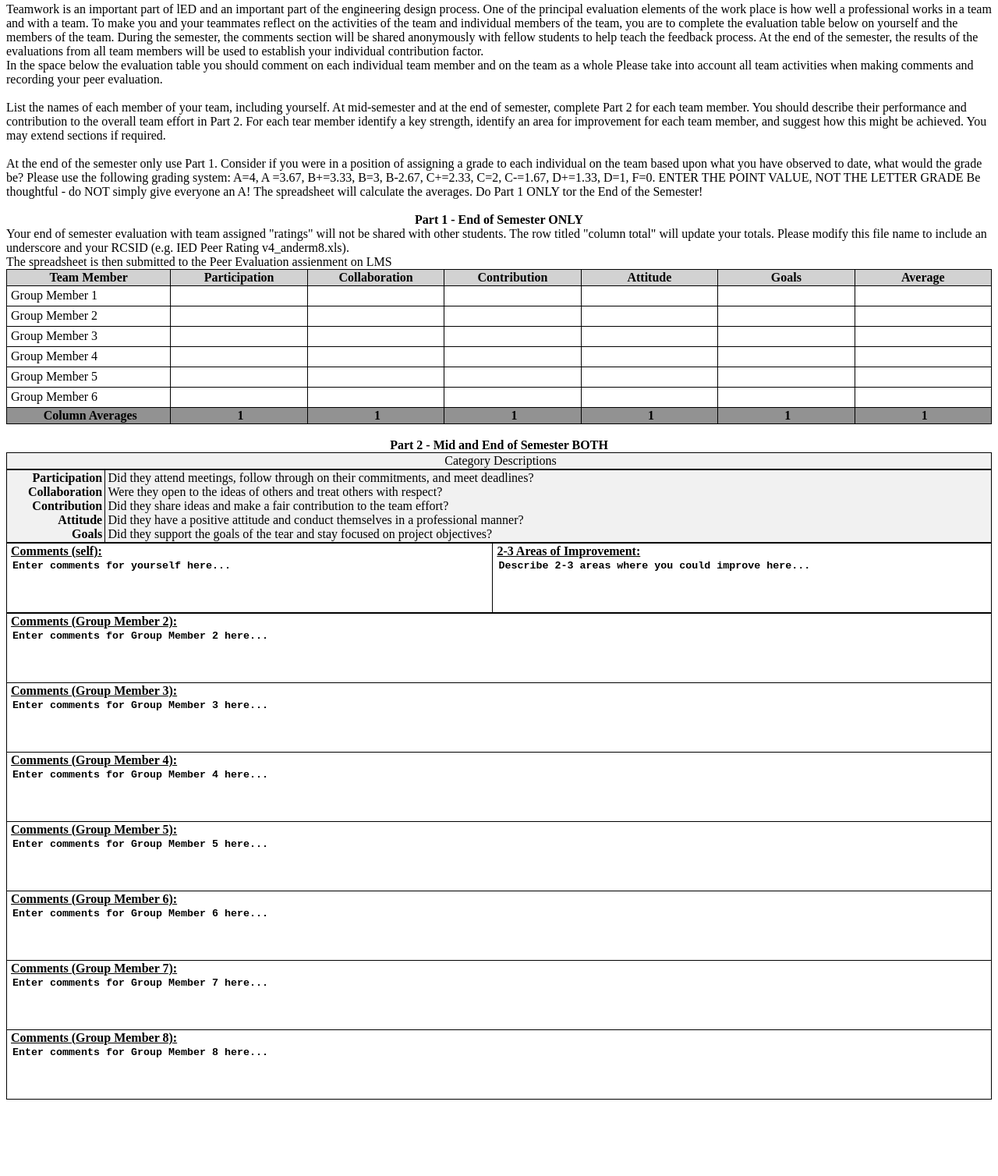
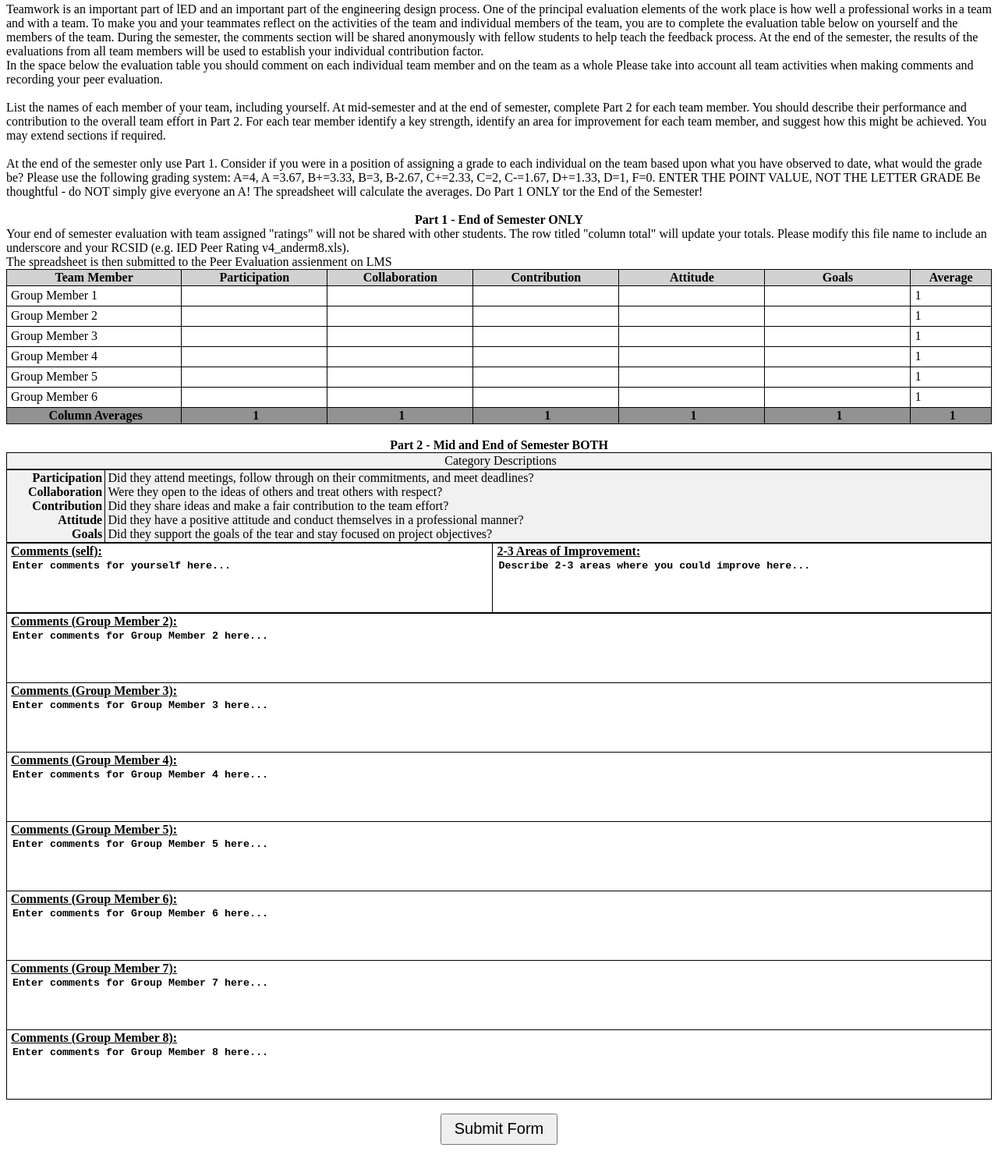
Before and after one commit to cprbucat2/team-feedback, a plain HTML site: page app/www/index.html in a window 1280 px wide. Shown: the part 132-1640 px from the top of the page at 78% size. Before the commit the page ends 1550 px from the top, so only its background shows below. Drawn offline with Linux system fonts and the light colour scheme.

Commit message:
Added submission javascript

```diff
--- /dev/null
+++ b/app/www/collect.js
@@ -0,0 +1,47 @@
+
+
+function submit_form() {
+	//collect the data
+	const groupData = [];
+	console.log("your omo");
+	const groupMemberNames = document.querySelectorAll(".feedback-data__row-name");
+	const comments = document.querySelectorAll(".feedback-comments__member-comments");
+	const allScores = document.querySelectorAll(".feedback-data__cell");
+	//for each group member, collect and validate specific data
+	for (var i = 0; i < 6; i++) {
+		var memComment = "";
+		if (i == 0) {
+			memComment = comments[0].value;
+			if (memComment == "") {
+				// error - TODO: implement error in data validation
+			}
+		}
+		memComment = memComment.concat("\n", comments[i+1].value);
+		if (memComment == "") {
+			// error - TODO: implement error in data validation
+		}
+		const scores = [];
+		for (var k = 0; k < 5; k++) {
+			if (allScores[i*5+k].value == '') {
+				// error - TODO: implement error in data validation
+			}
+			scores.push(allScores[i*5+k].value);
+		}
+		const data = [groupMemberNames[i].innerText, scores, memComment];
+		groupData.push(data);
+	}
+	//write data to object
+	const studentInput = {
+		studentName: "John",
+		studentGroup: "Beatles",
+		groupSize: 6,
+		groupsData: groupData
+	};
+	console.log(studentInput);
+	//json serialize it
+	var data = JSON.stringify(studentInput);
+	//send in a post reqest to server '/api/submit'?
+
+	//report successful submission
+	document.getElementById("successful_submit").innerHTML = "Form submitted successfully.";
+}
--- a/app/www/index.html
+++ b/app/www/index.html
@@ -6,6 +6,7 @@
     <link rel="stylesheet" href="styles.css">
 	<link rel="shortcut icon" href="favicon.ico" type="image/x-icon">
     <title>Document</title>
+	<script src="collect.js"></script>
 </head>
 <body>
 	<div class="course">
@@ -41,31 +42,31 @@
 			<th class="feedback-data__header">Average</th>
 			</tr>
 			<tr>
-			<td class="feedback-data__row-name">Group Member 1</td>
+			<td class="feedback-data__row-name" id="gm1">Group Member 1</td>
 			<td><textarea class="feedback-data__cell" id="participation_1" rows="1" cols="10" maxlength="10"></textarea></td>
 			<td><textarea class="feedback-data__cell" id="collaboration_1" rows="1" cols="10" maxlength="10"></textarea></td>
 			<td><textarea class="feedback-data__cell" id="contribution_1" rows="1" cols="10" maxlength="10"></textarea></td>
 			<td><textarea class="feedback-data__cell" id="attitude_1" rows="1" cols="10" maxlength="10"></textarea></td>
 			<td><textarea class="feedback-data__cell" id="goals_1" rows="1" cols="10" maxlength="10"></textarea></td>
-			<td><textarea class="feedback-data__cell" id="average_1" rows="1" cols="10" maxlength="10"></textarea></td>
+			<td class="feedback-data__row-avg" id="rowavg1">1</td>
 			</tr>
 			<tr>
-			<td class="feedback-data__row-name">Group Member 2</td>
+			<td class="feedback-data__row-name" id="gm2">Group Member 2</td>
 			<td><textarea class="feedback-data__cell" id="participation_2" rows="1" cols="10" maxlength="10"></textarea></td>
 			<td><textarea class="feedback-data__cell" id="collaboration_2" rows="1" cols="10" maxlength="10"></textarea></td>
 			<td><textarea class="feedback-data__cell" id="contribution_2" rows="1" cols="10" maxlength="10"></textarea></td>
 			<td><textarea class="feedback-data__cell" id="attitude_2" rows="1" cols="10" maxlength="10"></textarea></td>
 			<td><textarea class="feedback-data__cell" id="goals_2" rows="1" cols="10" maxlength="10"></textarea></td>
-			<td><textarea class="feedback-data__cell" id="average_2" rows="1" cols="10" maxlength="10"></textarea></td>
+			<td class="feedback-data__row-avg" id="rowavg2">1</td>
 			</tr>
 			<tr>
-			<td class="feedback-data__row-name">Group Member 3</td>
+			<td class="feedback-data__row-name" >Group Member 3</td>
 			<td><textarea class="feedback-data__cell" id="participation_3" rows="1" cols="10" maxlength="10"></textarea></td>
 			<td><textarea class="feedback-data__cell" id="collaboration_3" rows="1" cols="10" maxlength="10"></textarea></td>
 			<td><textarea class="feedback-data__cell" id="contribution_3" rows="1" cols="10" maxlength="10"></textarea></td>
 			<td><textarea class="feedback-data__cell" id="attitude_3" rows="1" cols="10" maxlength="10"></textarea></td>
 			<td><textarea class="feedback-data__cell" id="goals_3" rows="1" cols="10" maxlength="10"></textarea></td>
-			<td><textarea class="feedback-data__cell" id="average_3" rows="1" cols="10" maxlength="10"></textarea></td>
+			<td class="feedback-data__row-avg" id="rowavg3">1</td>
 			</tr>
 			<tr>
 			<td class="feedback-data__row-name">Group Member 4</td>
@@ -74,7 +75,7 @@
 			<td><textarea class="feedback-data__cell" id="contribution_4" rows="1" cols="10" maxlength="10"></textarea></td>
 			<td><textarea class="feedback-data__cell" id="attitude_4" rows="1" cols="10" maxlength="10"></textarea></td>
 			<td><textarea class="feedback-data__cell" id="goals_4" rows="1" cols="10" maxlength="10"></textarea></td>
-			<td><textarea class="textarea1" id="average_4" rows="1" cols="10" maxlength="10"></textarea></td>
+			<td class="feedback-data__row-avg" id="rowavg4">1</td>
 			</tr>
 			<tr>
 			<td class="feedback-data__row-name">Group Member 5</td>
@@ -83,7 +84,7 @@
 			<td><textarea class="feedback-data__cell" id="contribution_5" rows="1" cols="10" maxlength="10"></textarea></td>
 			<td><textarea class="feedback-data__cell" id="attitude_5" rows="1" cols="10" maxlength="10"></textarea></td>
 			<td><textarea class="feedback-data__cell" id="goals_5" rows="1" cols="10" maxlength="10"></textarea></td>
-			<td><textarea class="feedback-data__cell" id="average_5" rows="1" cols="10" maxlength="10"></textarea></td>
+			<td class="feedback-data__row-avg" id="rowavg5">1</td>
 			</tr>
 			<tr>
 			<td class="feedback-data__row-name">Group Member 6</td>
@@ -92,7 +93,7 @@
 			<td><textarea class="feedback-data__cell" id="contribution_6" rows="1" cols="10" maxlength="10"></textarea></td>
 			<td><textarea class="feedback-data__cell" id="attitude_6" rows="1" cols="10" maxlength="10"></textarea></td>
 			<td><textarea class="feedback-data__cell" id="goals_6" rows="1" cols="10" maxlength="10"></textarea></td>
-			<td><textarea class="feedback-data__cell" id="average_6" rows="1" cols="10" maxlength="10"></textarea></td>
+			<td class="feedback-data__row-avg" id="rowavg6">1</td>
 			</tr>
 			<tr class="feedback-data__colavg">
 				<td>Column Averages</td>
@@ -177,5 +178,12 @@
 			</tr>
 		</table>
 	</div>
+	<div class="form-submission">
+		<br>
+		<input type="submit" class="text-center"id="submit" value="Submit Form" onclick="submit_form()" style="height:40px;width:150px;font-size:20px" />
+		<br><br>
+		<div id="successful_submit" style="color: rgb(126, 0, 0);"></div>
+		<br>
+	</div>
 </body>
 </html>
--- a/app/www/styles.css
+++ b/app/www/styles.css
@@ -86,6 +86,10 @@
 	text-align: right;
 }
 
+.feedback-data__cell:invalid {
+	background-color: red;
+}
+
 .feedback-comments__caption {
 	text-decoration: underline;
 	font-weight: bold;
@@ -141,3 +145,7 @@ table {
 	width: 100%;
 	box-sizing: border-box;
 }
+
+.form-submission {
+	text-align: center;
+}
```
